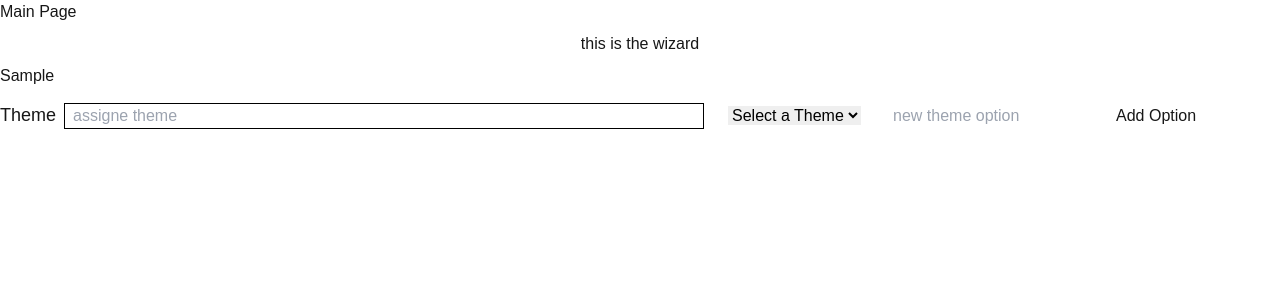
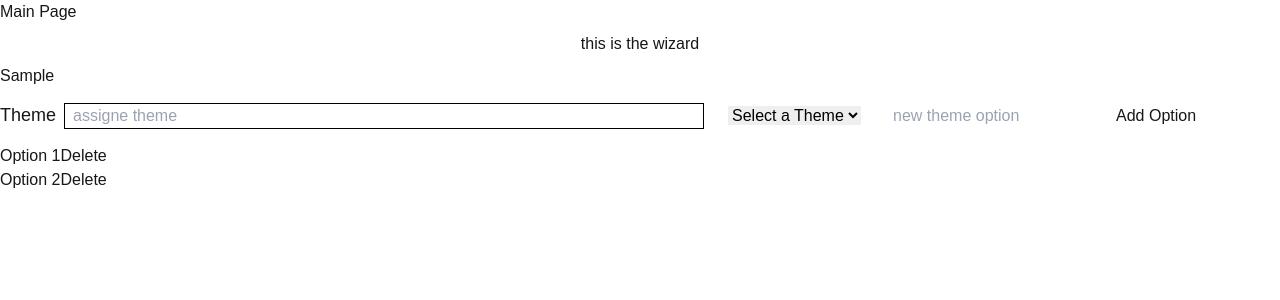
Before and after one commit to idelgado2/bookdigest, a Next.js app: page /notebook in a window 1280 px wide. Both pictures are taken after typing "Sample" into the empty fields and a click on the button "Start Organization". Shown: the top 300 px of the page. Built offline with nearby package versions, Linux system fonts and the light colour scheme.

Commit message:
deleting theme functionality

```diff
--- a/app/notebook/page.tsx
+++ b/app/notebook/page.tsx
@@ -56,6 +56,14 @@ export default function Page() {
     }
   };
 
+  const handleThemeDelete = (themeToRemove: any) => {
+    setThemes(
+      themes.filter((theme: any) => {
+        return theme !== themeToRemove;
+      })
+    );
+  };
+
   return (
     <main>
       <h3>Main Page</h3>
@@ -69,6 +77,7 @@ export default function Page() {
           handleNewThemeOption={handleNewThemeOption}
           handleAddTheme={handleAddTheme}
           handleUpdateQuoteTheme={handleUpdateQuoteTheme}
+          handleThemeDelete={handleThemeDelete}
         />
       )}
     </main>
--- a/app/ui/wizard-ui/wizard-container.tsx
+++ b/app/ui/wizard-ui/wizard-container.tsx
@@ -9,6 +9,7 @@ export default function WizardContainer({
   handleNewThemeOption,
   handleAddTheme,
   handleUpdateQuoteTheme,
+  handleThemeDelete,
 }: any) {
   return (
     <>
@@ -24,6 +25,7 @@ export default function WizardContainer({
             handleNewThemeOption={handleNewThemeOption}
             handleAddTheme={handleAddTheme}
             handleUpdateQuoteTheme={handleUpdateQuoteTheme}
+            handleThemeDelete={handleThemeDelete}
           />
         ))}
       </Wizard>
--- a/app/ui/wizard-ui/wizard-section.tsx
+++ b/app/ui/wizard-ui/wizard-section.tsx
@@ -8,6 +8,7 @@ export default function WizardSection({
   handleNewThemeOption,
   handleAddTheme,
   handleUpdateQuoteTheme,
+  handleThemeDelete,
 }: any) {
   return (
     <>
@@ -52,6 +53,14 @@ export default function WizardSection({
           className="text-black m-4"
         />
         <button onClick={() => handleAddTheme(quote.id)}>Add Option</button>
+        <div>
+          {themes.map((theme: any) => (
+            <div key={theme}>
+              {theme}
+              <button onClick={() => handleThemeDelete(theme)}>Delete</button>
+            </div>
+          ))}
+        </div>
       </div>
     </>
   );
```
